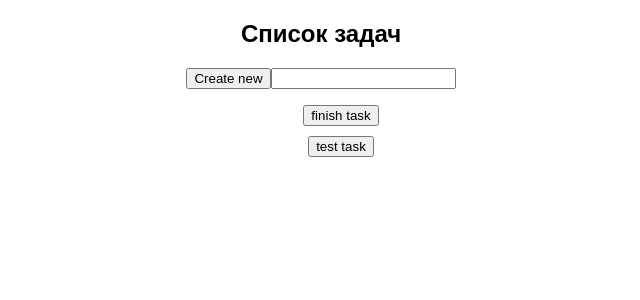
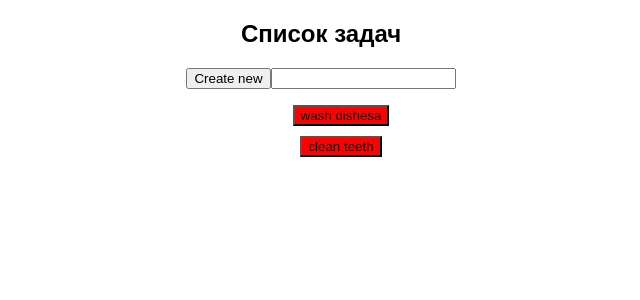
Before and after one commit to drummerdox/reactLearning, a React (Create React App) app: page / in a window 1280 px wide. Shown: the top 300 px of the page, without its empty margins (319-959 px from the left). Built offline with nearby package versions, Linux system fonts and the light colour scheme.

Commit message:
add filters

```diff
--- a/src/App.css
+++ b/src/App.css
@@ -34,3 +34,11 @@ ul li {
 li {
   margin-bottom: 10px;
 }
+
+.isInCompleted {
+  background: red;
+}
+
+.isCompleted {
+  background: green;
+}
--- a/src/App.js
+++ b/src/App.js
@@ -2,16 +2,22 @@ import React, { Component } from 'react';
 import logo from './logo.svg';
 import './App.css';
 
+const FILTER_ALL = 'all';
+const FILTER_ACTIVE = 'active';
+const FILTER_COMPLETED = 'completed';
+
 let todos = [
   {
     id: 1,
-    task: 'finish task',
-    isCompleted: false
+    task: 'wash dishesa',
+    isCompleted: false,
+    styleColor: 'isInCompleted',
   },
   {
     id: 2,
-    task: 'test task',
-    isCompleted: false
+    task: 'clean teeth',
+    isCompleted: false,
+    styleColor: 'isInCompleted',
   }
 ];
 
@@ -30,7 +36,8 @@ class App extends Component {
       if (item.id === todoItem.id) {
           answer = {
             ...item,
-            isCompleted: !item.isCompleted
+            isCompleted: !item.isCompleted,
+            styleColor: item.isCompleted == true ? 'isCompleted' : 'isInCompleted',
           }
       }
       return answer;
@@ -50,10 +57,9 @@ class App extends Component {
   }
 
   createTodo() {
-    let text = this.state.value;
     let newTodo = {
       id: this.state.todos.length + 1,
-      task: text,
+      task: this.state.value,
       isCompleted: false
     };
 
@@ -64,12 +70,25 @@ class App extends Component {
     })
   }
 
+  applyFilter(todos, filter) {
+    switch (todos) {
+        case FILTER_COMPLETED:
+            return todos.filter(todo => todos.isCompleted === true);
+
+        case FILTER_ACTIVE:
+            return todos.filter(item => todos.isCompleted !== true);
+
+        default:
+            return todos;
+    }
+  }
+
   render() {
     const todoList = (
       <ul>
         { todos.map((todo, key) => {
           return <li key={key}>
-          <button onClick={ (event) => {this.handleOnClick(todo)}}>{todo.task}</button>
+            <button className={todo.styleColor} onClick={ (event) => {this.handleOnClick(todo)}}>{todo.task}</button>
           </li>
         } ) }
       </ul>
@@ -78,7 +97,7 @@ class App extends Component {
       <div className="App">
       <div id="items">
       <h2>Список задач</h2>
-        <button onClick={this.createTodo.bind(this)}>Create new</button>
+        <button className={this.state.isCompleted} onClick={this.createTodo.bind(this)}>Create new</button>
         <input type="text" value={this.state.value} onChange={this.handleChange.bind(this)} />
         {todoList}
       </div>
```
